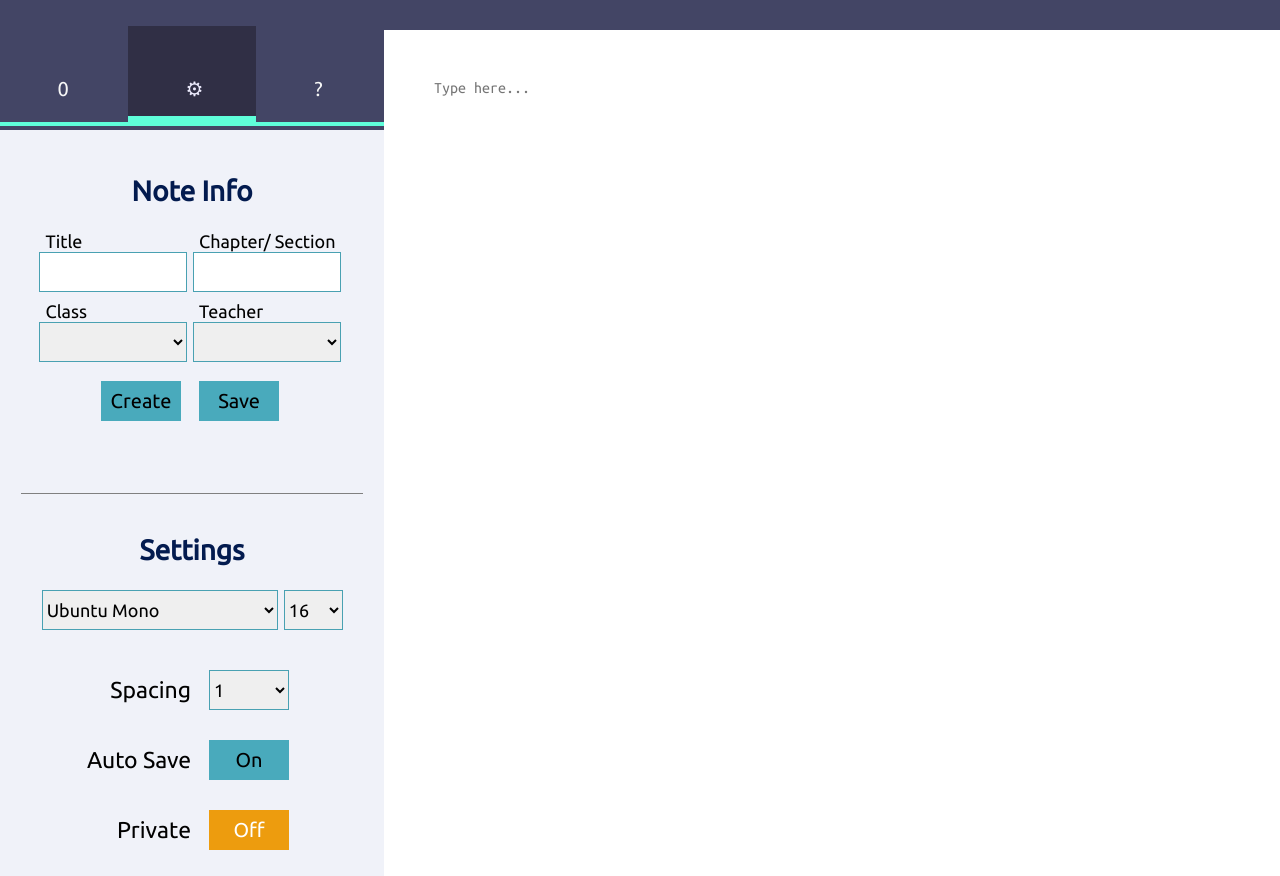
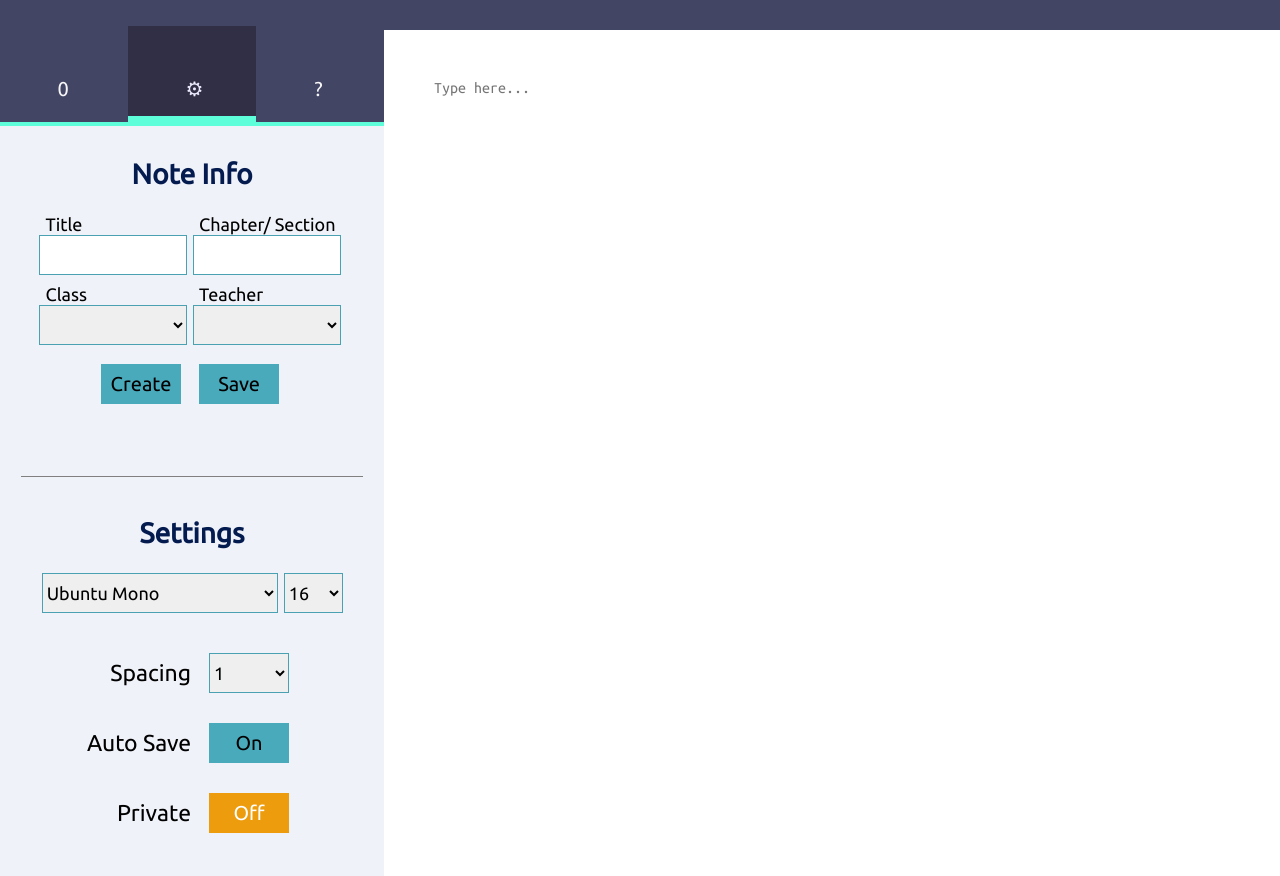
Before and after one commit to JamesAC42/NoteSide, a PHP site: page /create.html in a window 1280 px wide. Run offline with PHP 8.4, Linux system fonts and the light colour scheme; some libraries are stand-ins or nearby versions; some web fonts are replaced.

Commit message:
Fix scalability

```diff
--- a/create.php
+++ b/create.php
@@ -55,7 +55,7 @@
 							<input name="note-title" id="title-input" type="text" required></input>
 						</div>
 						<div class="col">
-							<label for="section-input">Chapter/ Section</label>
+							<label for="section-input">Section</label>
 							<input name="section-name" id="section-input" type="text" required>
 						</div>
 					</div>
--- a/css/textarea.css
+++ b/css/textarea.css
@@ -41,10 +41,15 @@ body {
 .sidebar-wrapper{
 	position:fixed;
 	left:0;
-	top:16vh;
-	height:86vh;
+	top:14vh;
+	height:87vh;
 	background-color: rgba(255,255,255,0.0);
 	z-index:1;
+}
+@media (max-width:600){
+	.sidebar-wrapper{
+		padding-top:15px;
+	}
 }
 .hidden-sidebar{
 	transform: translate(-30vw);
```
